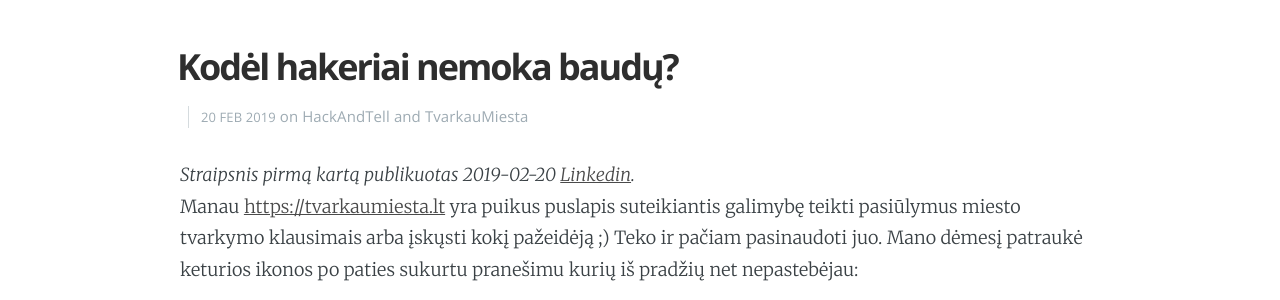
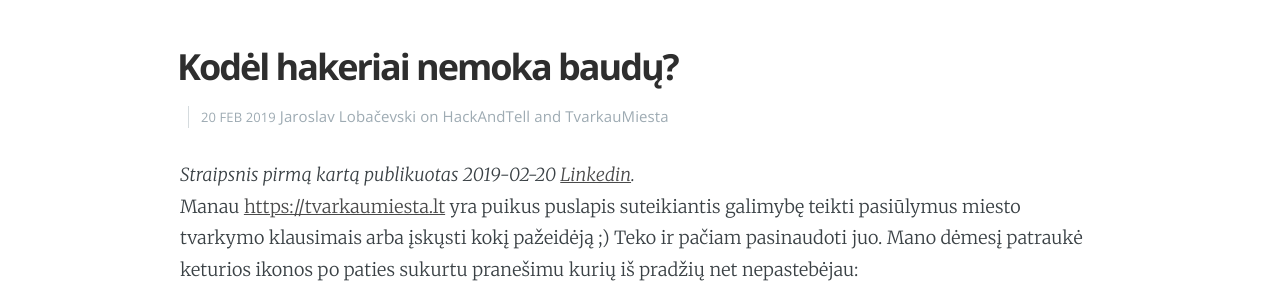
Before and after one commit to JarLob/jarlob.github.io, a Jekyll site: the page built from _posts/2019-02-20-kodel-hakeriai-nemoka-baudu.md, in a window 1280 px wide. Shown: the part 364-664 px from the top of the page. Built offline with Jekyll 4.4.1, drawn with Linux system fonts in a browser that asks for light colours.

Commit message:
Author per post support added

```diff
--- a/_layouts/post.html
+++ b/_layouts/post.html
@@ -19,7 +19,12 @@ post_class: post-template
         <header class="post-header">
             <h1 class="post-title">{{ page.title }}</h1>
             <section class="post-meta">
-                <time class="post-date" datetime="{{ page.date | date:"%Y-%m-%d" }}">{{ page.date | date_to_string }}</time>
+                <time class="post-date" datetime="{{ page.date | date:"%Y-%m-%d" }}">{{ page.date | date_to_string }} </time>
+                {% if page.author %}
+                    {{ page.author }}
+                {% elsif site.author %}
+                    {{ site.author }}
+                {% endif %}
                 {% if page.categories.size > 0 %}
                     {{ page.categories | array_to_sentence_string | prepend: 'on ' }}
                 {% endif %}
@@ -63,7 +68,16 @@ post_class: post-template
 
         <footer class="post-footer">
             <!-- If we want to display author's name and bio -->
-            {% if site.author %}
+            {% if page.author %}
+                <figure class="author-image">
+                    <a class="img" href="{{ site.baseurl }}" style="background-image: url(/assets/images/{{ page.profileimage }})">
+                    <span class="hidden">{{page.author}}'s Picture</span></a>
+                </figure>
+                <section class="author">
+                    <!-- Author Name -->
+                    <h4> {{ page.author }} </h4>
+                </section>
+            {% elsif site.author %}
                 <figure class="author-image">
                     <a class="img" href="{{ site.baseurl }}" style="background-image: url(/assets/images/profile.png)">
                     <span class="hidden">{{site.author}}'s Picture</span></a>
--- a/index.html
+++ b/index.html
@@ -44,7 +44,10 @@ about: 'about.html'
             {{ post.excerpt }} <a class="read-more" href="{{ post.url }}">&raquo;</a>
         </section>
         <footer class="post-meta">
-            {% if site.author %}
+            {% if post.author %}
+                <img class="author-thumb" src="/assets/images/{{ post.profileimage }}" alt="Author's profile picture" nopin="nopin" />
+                {{ post.author }}
+            {% elsif site.author %}
                 <img class="author-thumb" src="/assets/images/profile.png" alt="Author's profile picture" nopin="nopin" />
                 {{ site.author }}
             {% endif %}
```
Also changed, not shown: assets/images/anonymous.jpg (added).
